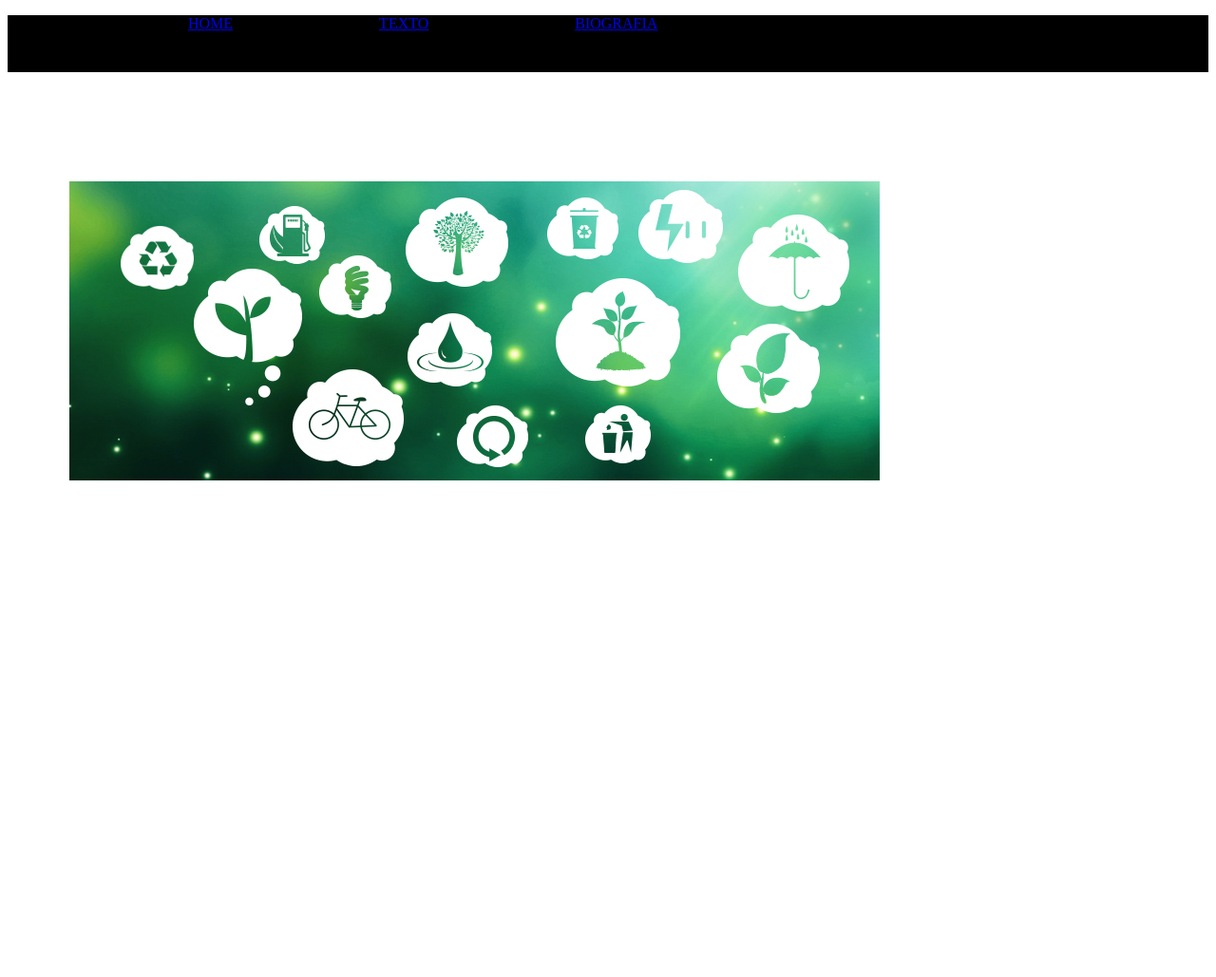
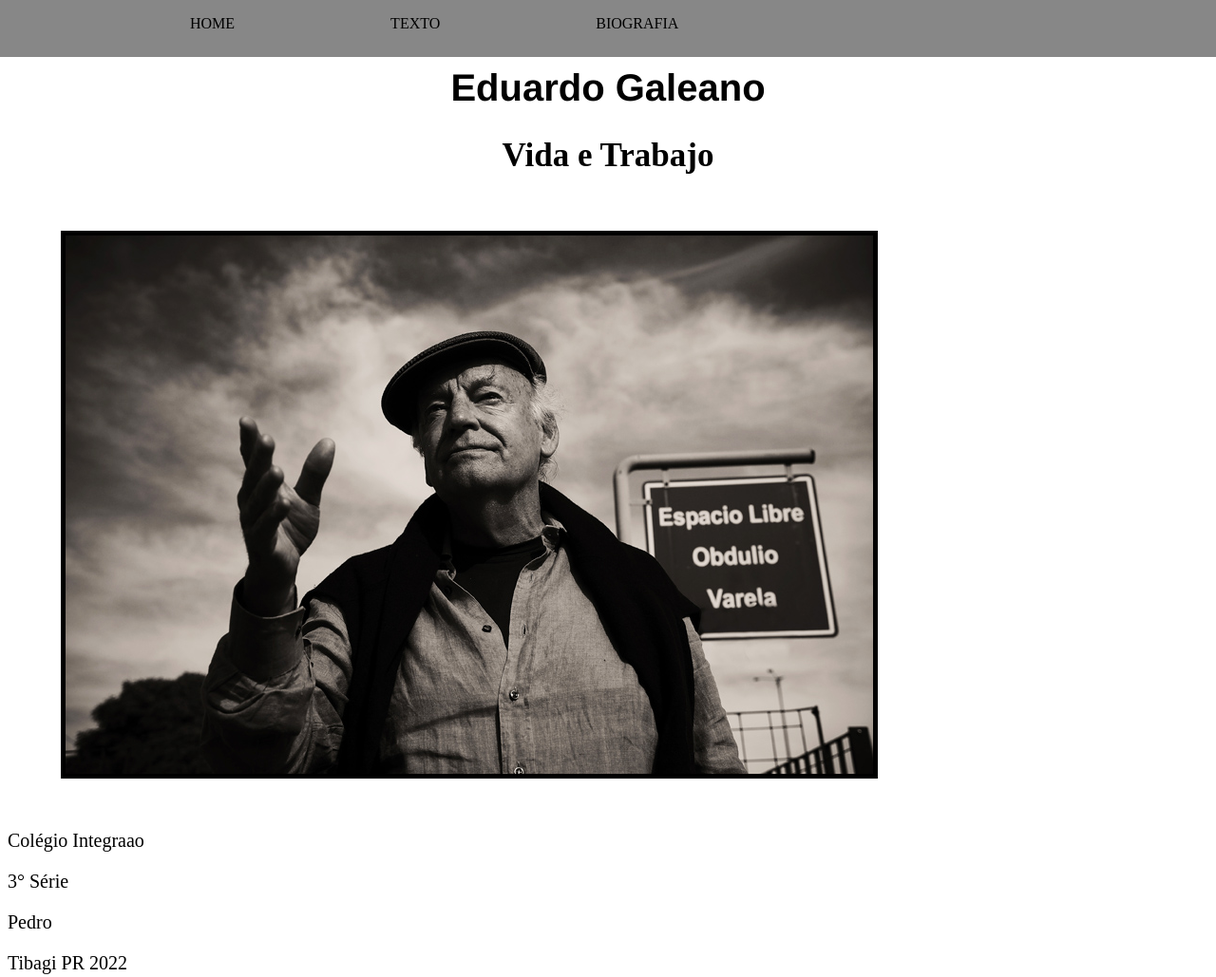
Before and after one commit to P3Dr0321/Projeto-Espanhol, a plain HTML site: page index.html in a window 1280 px wide. Shown: the whole page at 95% size. Before the commit the page ends 800 px from the top, so only its background shows below. Drawn offline with Linux system fonts and the light colour scheme.

Commit message:
Menu de Navegacao

```diff
--- a/index.html
+++ b/index.html
@@ -10,17 +10,29 @@
 
 </head>
 
+<h1><b>Eduardo Galeano</b></h1>
+
+<h2>Vida e Trabajo</h2>
+
+
+
+
 <body>
     <header>
         <nav>
             <ul>
-                <Li><a href="Capa.html">HOME</a></Li>
-                <li><a href="index.html">TEXTO</a></li>
+                <Li><a href="index.html">HOME</a></Li>
+                <li><a href="texto.html">TEXTO</a></li>
                 <li><a href="biografia.html">BIOGRAFIA</a></li>
             </ul>
         </nav>
     </header>
-    <div> <img class="Inagem" src="MA.jpg"> </div>
+    <div> <img class="galeano2" src="galeano capa.jpg"></div>
+
+<p>Colégio Integraao</p>
+<p>3° Série</p>
+<p>Pedro</p>
+<p>Tibagi PR 2022</p>
 
 </body>
 
--- a/style.css
+++ b/style.css
@@ -7,11 +7,13 @@ h1 {
     font-size: 40px;
     color: rgb(0, 0, 0);
     font-family: 'Franklin Gothic Medium', 'Arial Narrow', Arial, sans-serif;
+    margin-top: 70px;
 }
 
 h2 {
     font-size: 35px;
     color: rgb(0, 0, 0);
+    text-align: center;
 }
 
 p {
@@ -25,7 +27,7 @@ p {
 
 nav li {
     display: inline;
-    margin-left: 150px;
+    margin-left: 160px;
     color: rgb(255, 255, 255);
 }
 
@@ -37,20 +39,41 @@ ul {
 
 img {
     border: 5px solid rgb(255, 255, 255);
-    padding-top: 50px;
-    margin: 60px;
+    margin: 30px;
 }
 
 
 .Galeano {
-    position: fixed;
+    position: relative;
+    left: 25vw;
+    bottom: 50px;
 }
 
 
 header {
-    background-color: rgb(0, 0, 0);
+    background-color: rgba(118, 118, 118, 0.87);
     width: 100%;
     top: 0;
     left: 0;
     height: 60px;
+    position: absolute;
 }
+
+.galeano2 {
+    position: relative;
+    left: 2vw;
+    border: 5px solid rgb(0, 0, 0);
+}
+
+
+
+
+
+
+
+
+nav a {
+    text-transform: uppercase;
+    text-decoration: none;
+    color: rgb(0, 0, 0);
+}
```
Also changed, not shown: biografia.html (+19 -2 lines), texto.html (+14 -0 lines), avatar.jpg (added), galeano capa.jpg (added), integracao.jpg (added).
